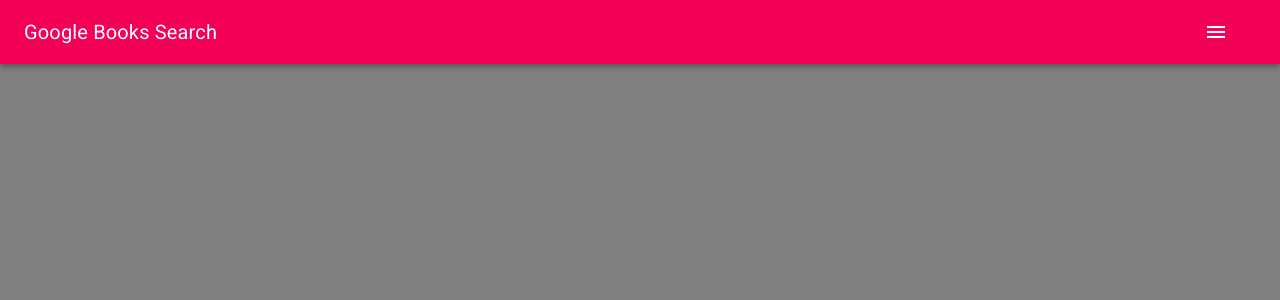
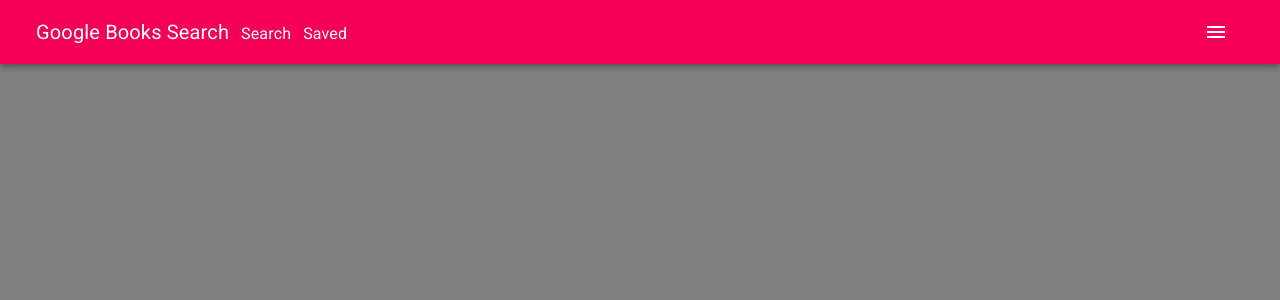
Before and after one commit to Youngin9210/google-books-search, a React (Create React App) app in the folder client/: page / in a window 1280 px wide. Shown: the top 300 px of the page. Built offline with nearby package versions, Linux system fonts and the light colour scheme.

Commit message:
added page links for saved and search and styled

```diff
--- a/client/src/components/Nav.js
+++ b/client/src/components/Nav.js
@@ -5,6 +5,7 @@ import Toolbar from '@material-ui/core/Toolbar';
 import Typography from '@material-ui/core/Typography';
 import MenuIcon from '@material-ui/icons/Menu';
 import React from 'react';
+import { Link } from 'react-router-dom';
 
 const useStyles = makeStyles((theme) => ({
 	root: {
@@ -16,6 +17,11 @@ const useStyles = makeStyles((theme) => ({
 	title: {
 		flexGrow: 1,
 	},
+	link: {
+		marginLeft: '.75rem',
+		textDecoration: 'none',
+		color: 'inherit',
+	},
 }));
 
 export default function Nav() {
@@ -25,10 +31,17 @@ export default function Nav() {
 			<AppBar position="static" color="secondary">
 				<Toolbar>
 					<Typography variant="h6" className={classes.title}>
-						Google Books Search
-					</Typography>
-					<Typography variant=''>
-
+						<Link to="/" className={classes.link}>
+							Google Books Search
+						</Link>
+						<Typography variant="subtitle1" component="span">
+							<Link to="/search" className={classes.link}>
+								Search
+							</Link>
+							<Link to="/saved" className={classes.link}>
+								Saved
+							</Link>
+						</Typography>
 					</Typography>
 					<IconButton
 						edge="start"
```
